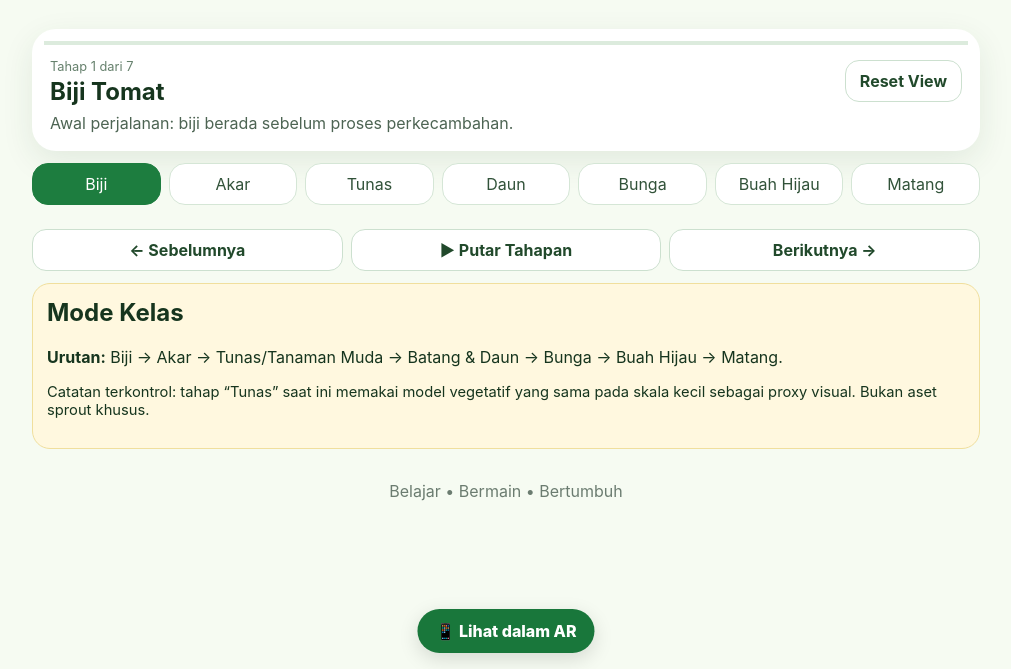
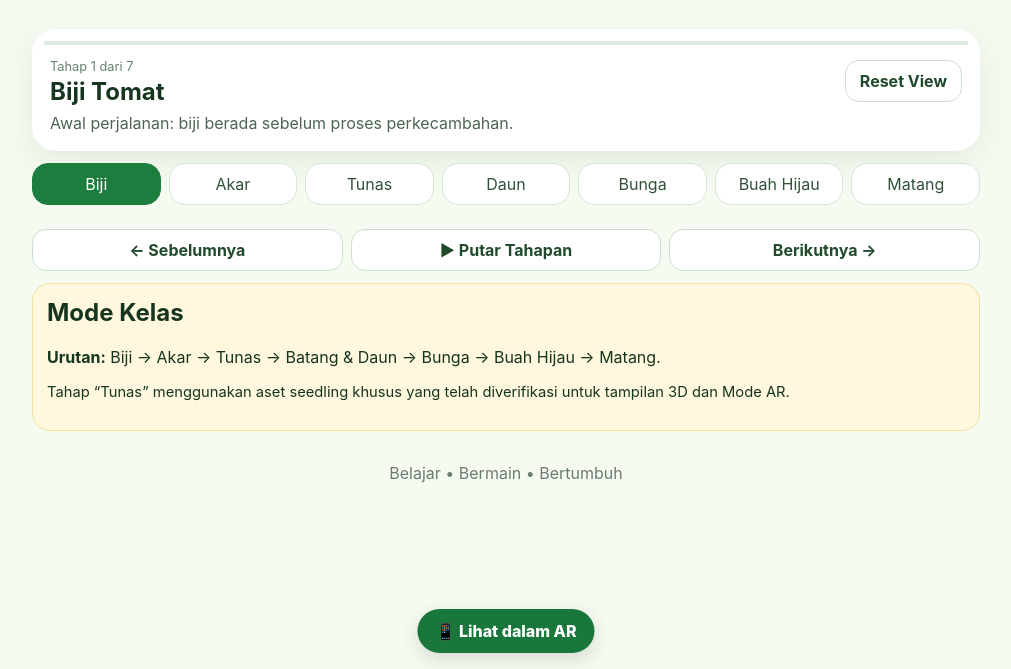
Before and after one commit to DuniaTumbuh/duniatumbuh, a website: page technology/grow-portal/public/ar/tomat/index.html in a window 1280 px wide. Shown: the part 131-800 px from the top of the page, without its empty margins (134-1145 px from the left). Drawn offline with Linux system fonts and the light colour scheme; some packages are replaced by stand-ins of ours; a script that the page names is missing.

Commit message:
DT-AR-CORE-001: resolve stale Tunas proxy UI copy debt

```diff
--- a/technology/grow-portal/public/ar/tomat/index.html
+++ b/technology/grow-portal/public/ar/tomat/index.html
@@ -31,8 +31,8 @@
 </section>
 <section class="teacher">
   <h2>Mode Kelas</h2>
-  <p><strong>Urutan:</strong> Biji → Akar → Tunas/Tanaman Muda → Batang & Daun → Bunga → Buah Hijau → Matang.</p>
-  <p class="notice">Catatan terkontrol: tahap “Tunas” saat ini memakai model vegetatif yang sama pada skala kecil sebagai proxy visual. Bukan aset sprout khusus.</p>
+  <p><strong>Urutan:</strong> Biji → Akar → Tunas → Batang & Daun → Bunga → Buah Hijau → Matang.</p>
+  <p class="notice">Tahap “Tunas” menggunakan aset seedling khusus yang telah diverifikasi untuk tampilan 3D dan Mode AR.</p>
 </section>
 </main>
 <footer>Belajar • Bermain • Bertumbuh</footer>
```
